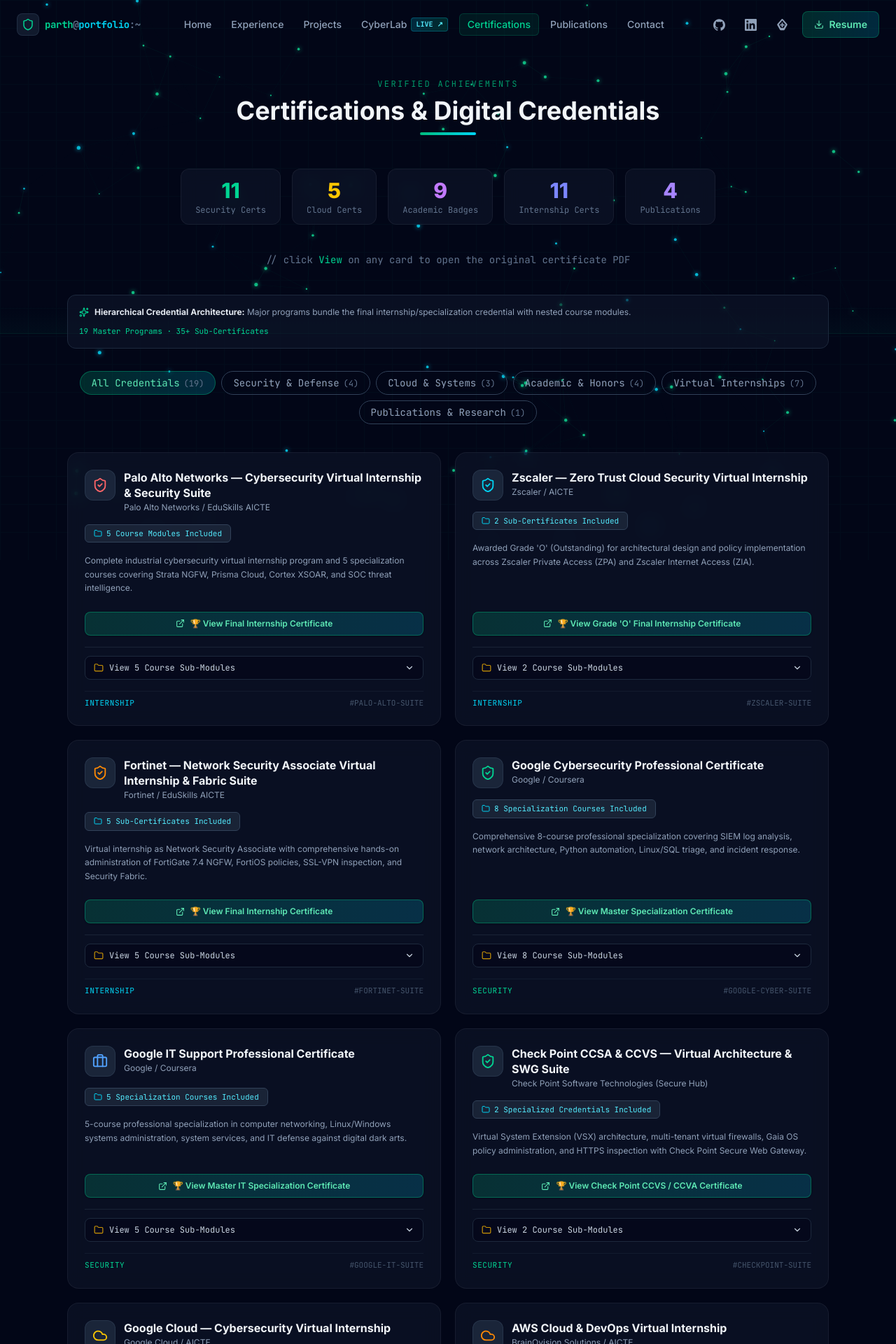
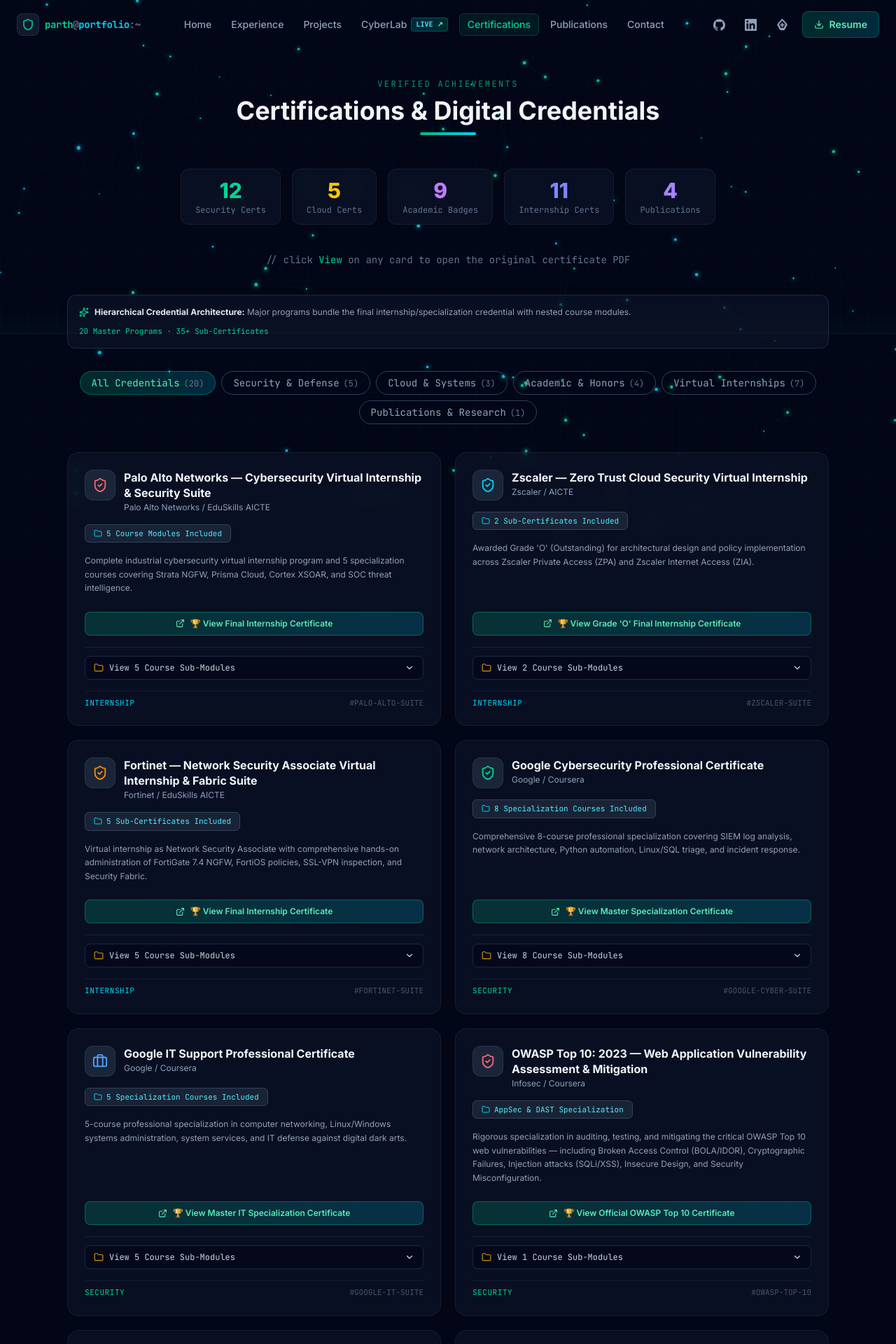
Before and after one commit to ParthPandey25/portfolio, a Next.js app: page /certifications in a window 1280 px wide. Shown: the top 1920 px of the page at 70% size. Built offline with nearby package versions, Linux system fonts and the light colour scheme.

Commit message:
feat(certifications): add OWASP Top 10 Infosec cert and highlight Google IT Support

```diff
--- a/src/app/certifications/page.jsx
+++ b/src/app/certifications/page.jsx
@@ -13,7 +13,7 @@
 };
 
 const highlights = [
-  { label: "Security Certs",    value: "11", color: "text-emerald-400" },
+  { label: "Security Certs",    value: "12", color: "text-emerald-400" },
   { label: "Cloud Certs",       value: "5",  color: "text-yellow-400"  },
   { label: "Academic Badges",   value: "9",  color: "text-purple-400"  },
   { label: "Internship Certs",  value: "11", color: "text-indigo-400"  },
--- a/src/components/AboutSection.jsx
+++ b/src/components/AboutSection.jsx
@@ -41,8 +41,7 @@
           <p className="text-slate-400 leading-relaxed mb-4">
             Driven <strong className="text-slate-200">Cybersecurity Engineer</strong> (B.Tech CSE, CGPA 8.3, GATE 355)
             with 10+ virtual internships across <strong className="text-slate-200">Zscaler, Palo Alto Networks, Fortinet,
-            Google Cloud &amp; AWS</strong>. Certified in <strong className="text-slate-200">Google Cybersecurity Professional
-            and Google IT Support</strong>, with hands-on training in <strong className="text-slate-200">Cisco CCNA / CompTIA Network+ and EC-Council CEH v13 (Unisoft)</strong>. Hands-on with enterprise firewalls (Check Point Gaia, FortiGate),
+            Google Cloud &amp; AWS</strong>. Certified in <strong className="text-slate-200">Google Cybersecurity Professional, Google IT Support, and OWASP Top 10 Application Defense</strong>, with hands-on training in <strong className="text-slate-200">Cisco CCNA / CompTIA Network+ and EC-Council CEH v13 (Unisoft)</strong>. Hands-on with enterprise firewalls (Check Point Gaia, FortiGate),
             ZTNA frameworks, and TCP/IP packet analysis. Actively building <strong className="text-emerald-400">Red Team &amp; Blue Team</strong> competencies
             via PortSwigger Web Security Academy, OverTheWire wargames, TryHackMe (Top 2% | Level 12 [GURU]), Hack The Box, and Splunk SIEM.
           </p>
--- a/src/components/CredentialGrid.jsx
+++ b/src/components/CredentialGrid.jsx
@@ -234,7 +234,28 @@
     ],
   },
 
-  // 6. Check Point Software Technologies (Program Bundle)
+  // 6. OWASP Top 10 Application Security (Infosec / Coursera)
+  {
+    title: "OWASP Top 10: 2023 — Web Application Vulnerability Assessment & Mitigation",
+    issuer: "Infosec / Coursera",
+    abbr: "OWASP-TOP-10",
+    category: "security",
+    icon: <ShieldCheck size={22} className="text-rose-400" />,
+    color: "rose",
+    desc: "Rigorous specialization in auditing, testing, and mitigating the critical OWASP Top 10 web vulnerabilities — including Broken Access Control (BOLA/IDOR), Cryptographic Failures, Injection attacks (SQLi/XSS), Insecure Design, and Security Misconfiguration.",
+    mainFile: "Coursera OWASP TOP 10 2023 INFOSEC PARTH.pdf",
+    mainLabel: "🏆 View Official OWASP Top 10 Certificate",
+    subBadge: "AppSec & DAST Specialization",
+    subCerts: [
+      {
+        title: "OWASP Top 10: 2023 Certification of Completion",
+        file: "Coursera OWASP TOP 10 2023 INFOSEC PARTH.pdf",
+        tag: "Web Security & Vulnerability Auditing",
+      },
+    ],
+  },
+
+  // 7. Check Point Software Technologies (Program Bundle)
   {
     title: "Check Point CCSA & CCVS — Virtual Architecture & SWG Suite",
     issuer: "Check Point Software Technologies (Secure Hub)",
--- a/src/components/TerminalHero.jsx
+++ b/src/components/TerminalHero.jsx
@@ -137,7 +137,7 @@
           <span className="text-emerald-400 font-semibold">ACTIVELY SEEKING:</span>
           <span className="text-slate-300">SOC Analyst / Cybersecurity Engineer / Pen Testing roles</span>
         </p>
-        <p><span className="text-cyan-400">Credentials &amp; Training:</span> <span className="text-slate-300">Google Cybersec Pro · CEH v13 &amp; Network+ Training · TryHackMe (Top 2% | Level 12 [GURU])</span></p>
+        <p><span className="text-cyan-400">Credentials &amp; Training:</span> <span className="text-slate-300">Google Cybersec Pro · Google IT Support · OWASP Top 10 · CEH v13 &amp; Network+ · TryHackMe Top 2% [GURU]</span></p>
         <p><span className="text-cyan-400">Current build:</span> <span className="text-slate-300">Home SOC Lab — Splunk SIEM + AWS CloudTrail ingestion</span></p>
         <p><span className="text-cyan-400">Location:</span> <span className="text-slate-300">India (Open to Remote)</span></p>
       </div>
```
